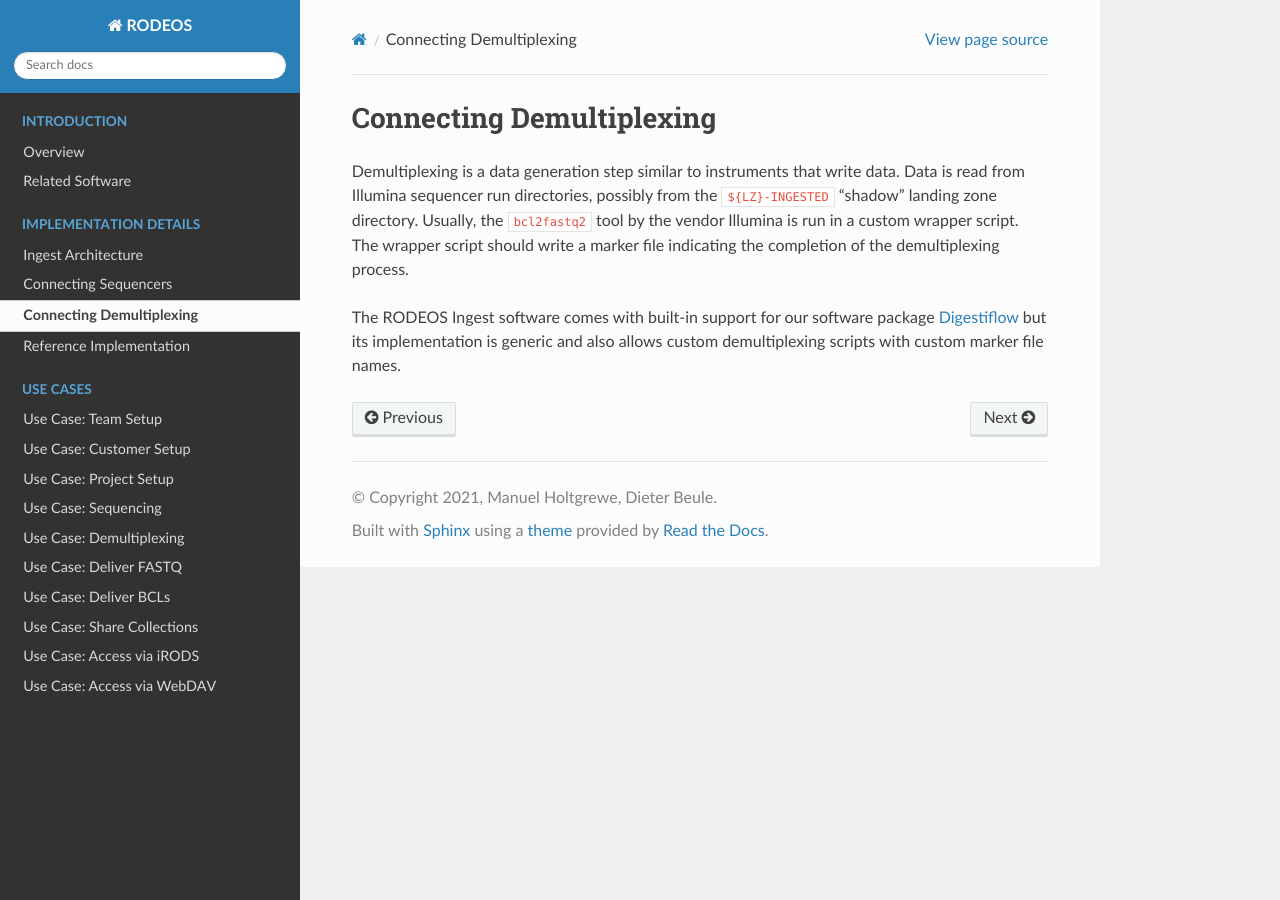
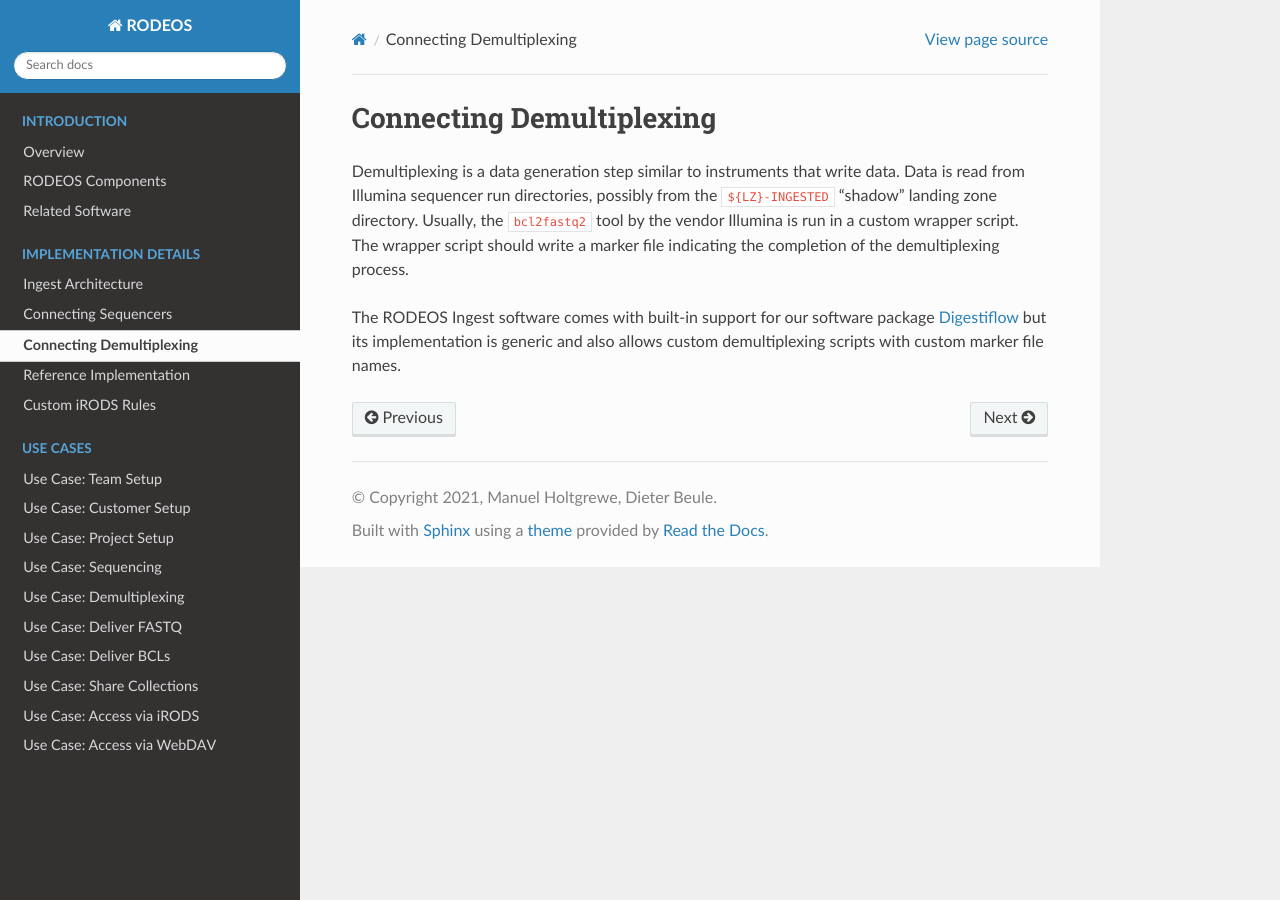
Before and after one commit to martenj/rodeos, a Sphinx documentation site: the page built from docs/source/impl_demux.rst, in a window 1280 px wide. Built offline with Sphinx 7.4.7 and the Read the Docs theme 2.0.0, drawn with Linux system fonts in a browser that asks for light colours; pages that are not in the unit, such as notebooks, are missing from menus.

Commit message:
:abc: Adding Components introduction section

```diff
--- a/docs/source/index.rst
+++ b/docs/source/index.rst
@@ -19,6 +19,7 @@ Please also refer to the
     :caption: Introduction
 
     intro_overview
+    intro_components
     intro_related_software
 
 .. toctree::
--- /dev/null
+++ b/docs/source/intro_components.rst
@@ -0,0 +1,5 @@
+.. _intro_components:
+
+=================
+RODEOS Components
+=================
```
Also changed, not shown: docs/source/impl_rules.rst (added, +7 -0 lines).
